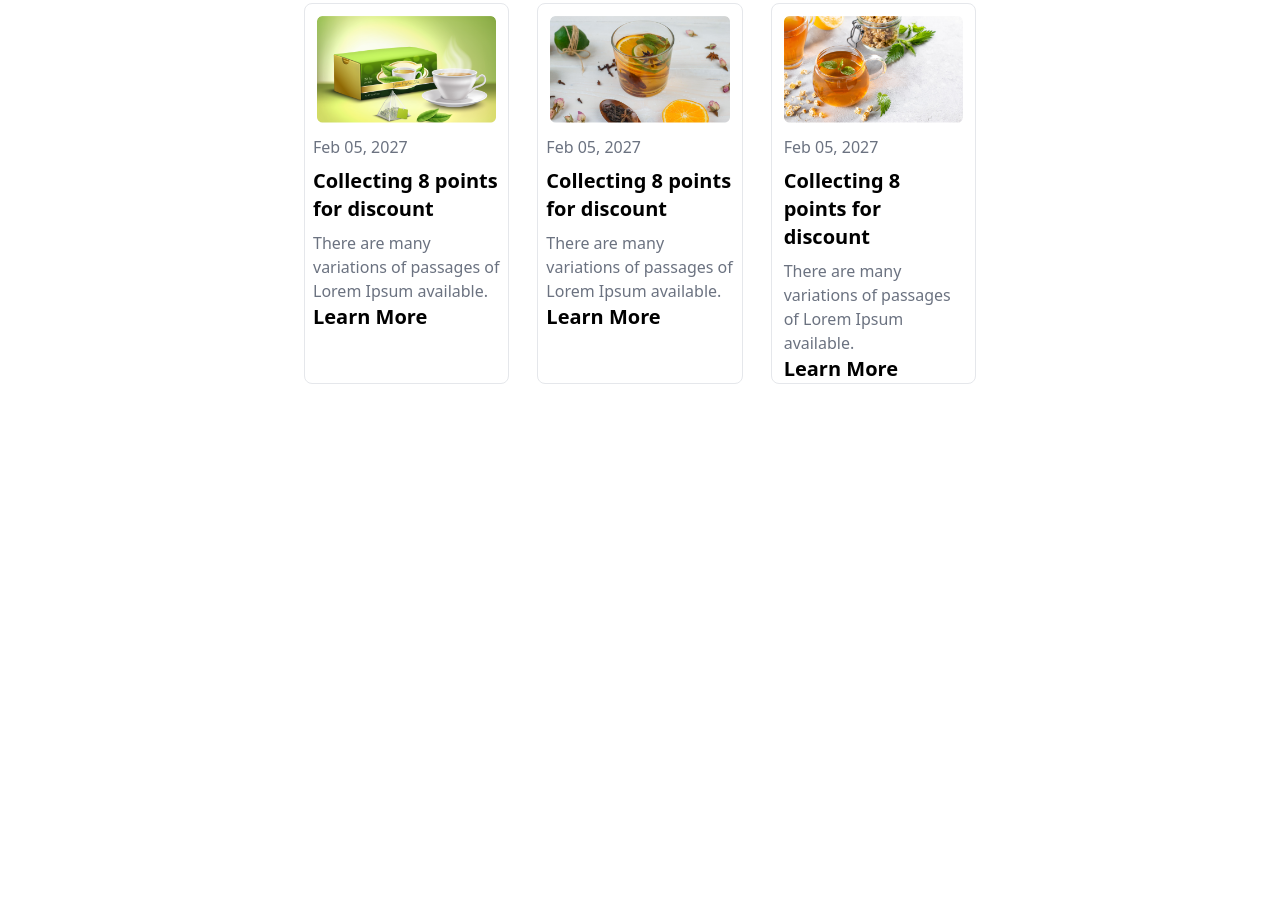
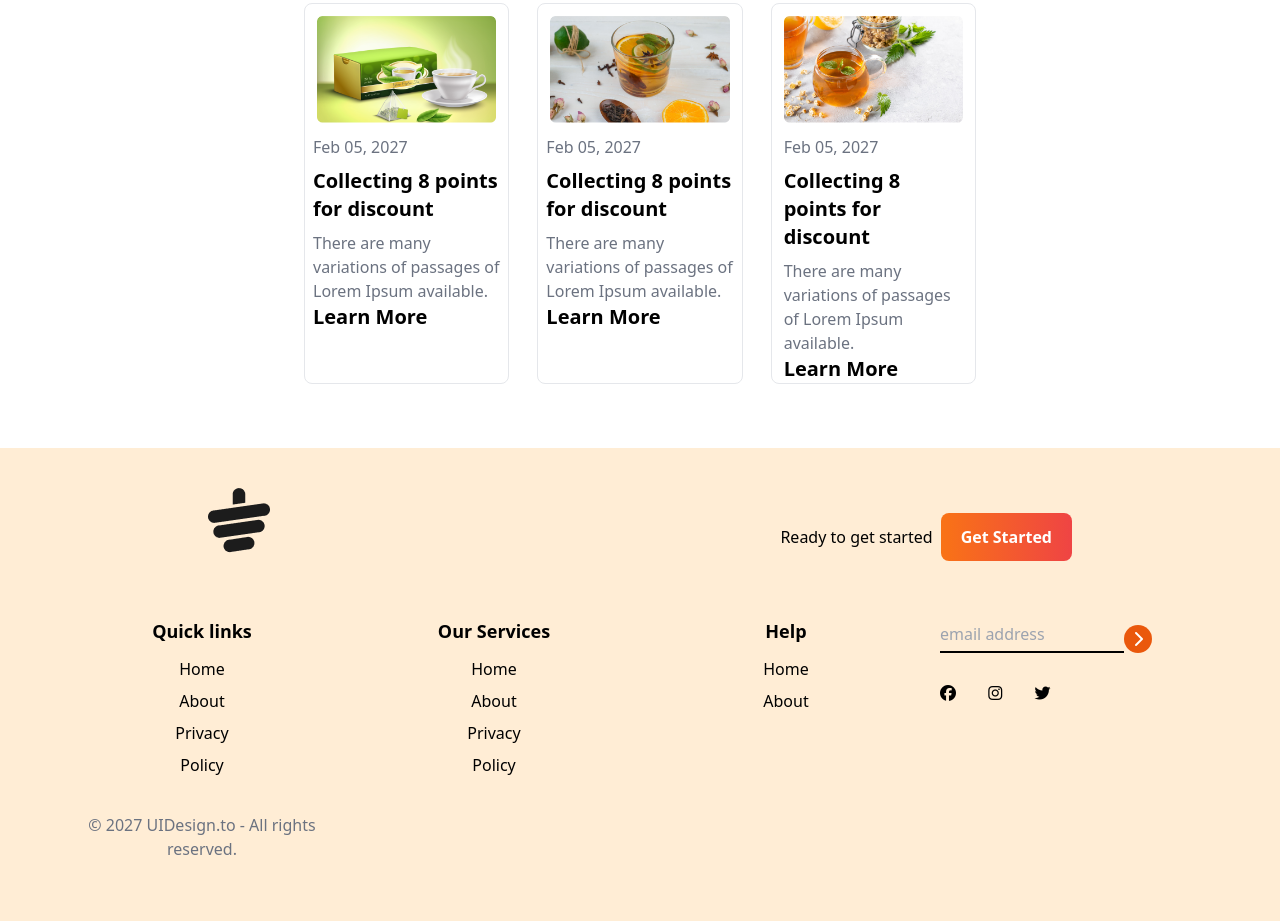
Before and after one commit to AbEmon69/tea-house-with-tailwind, a plain HTML site: page index.html in a window 1280 px wide. Shown: the part 2611-3532 px from the top of the page. Before the commit the page ends 3003 px from the top, so only its background shows below. Drawn offline with nearby package versions, Linux system fonts and the light colour scheme.

Commit message:
complete footer section

```diff
--- a/index.html
+++ b/index.html
@@ -230,5 +230,78 @@
             </div>
          </section>
     </main>
+    <!-- footer section -->
+     <footer class=" bg-orange-100 text-center text-gray py-10 px-4 md:px-16 mt-16">
+      <div class="w-9/12 mx-auto">
+<!-- logo -->
+ <div class="mb-8 flex justify-between ">
+ <img class="mb-8" src="images/cup.png" alt="">
+ <div class="flex items-center gap-2">
+  <h4>Ready to get started</h4>
+  <button class="bg-gradient-to-r from-orange-500 to-red-500 px-5 py-3 rounded-lg text-white font-bold ">Get Started</button>
+ </div>
+
+
+ </div>
+
+      </div>
+       <!-- links -->
+ <div class="grid grid-cols-1 md:grid-cols-2 lg:grid-cols-4 gap-4">
+    <!-- first column -->
+    <div>
+  <h3 class="text-lg font-semibold mb-3">Quick links</h3>
+  <ul class="space-y-2">
+  <li><a class="hover:text-orange-600" href="#">Home</a></li>
+  <li><a class="hover:text-orange-600" href="#">About</a></li>
+  <li><a class="hover:text-orange-600" href="#">Privacy</a></li>
+  <li><a class="hover:text-orange-600" href="#">Policy</a></li>
+
+  </ul>
+    </div>
+
+    <!-- Second column -->
+    <div>
+  <h3 class="text-lg font-semibold mb-3">Our Services</h3>
+  <ul class="space-y-2">
+  <li><a class="hover:text-orange-600" href="#">Home</a></li>
+  <li><a class="hover:text-orange-600" href="#">About</a></li>
+  <li><a class="hover:text-orange-600" href="#">Privacy</a></li>
+  <li><a class="hover:text-orange-600" href="#">Policy</a></li>
+
+  </ul>
+    </div>
+
+    <!-- Third column -->
+    <div>
+  <h3 class="text-lg font-semibold mb-3">Help</h3>
+  <ul class="space-y-2">
+  <li><a class="hover:text-orange-600" href="#">Home</a></li>
+  <li><a class="hover:text-orange-600" href="#">About</a></li>
+  <li><a class="hover:text-orange-600" href="#"></a> </li>
+
+  </ul>
+    </div>
+     <!-- fourth column -->
+      <div>
+        <!-- <h2 class="font-semibold text-lg mb-3 ">Subscribe to our newsletter</h2> -->
+        <div class="flex space-y-2">
+  <input class="bg-transparent border-b-2 border-black w-4/6 " type=" text" placeholder="email address">
+  <i class="fa-solid fa-chevron-right h-7 w-7 bg-orange-600 rounded-full text-white justify-center items-center text-center inline-flex"></i>
+        </div>
+       <div class="flex justify-between w-2/5 mt-8 mb-2">
+
+
+       <i class="fa-brands fa-facebook"></i>
+       <i class="fa-brands fa-instagram"></i>
+       <i class="fa-brands fa-twitter"></i>
+    </div>
+
+
+      </div>
+      <div class="flex justify-center items-center text-gray-500 pt-5 pb-5">
+        <p>© 2027 UIDesign.to - All rights reserved.</p>
+      </div>
+  </div>
+     </footer>
 </body>
 </html>
```
